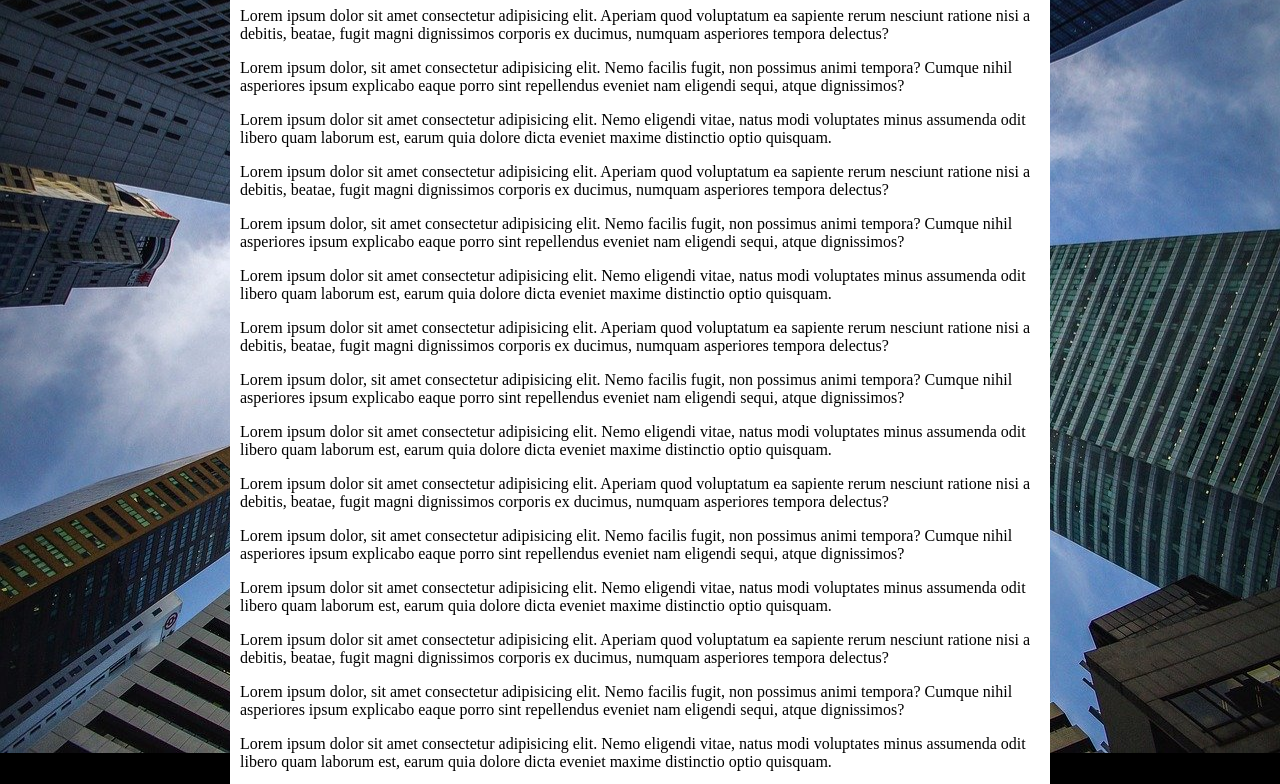
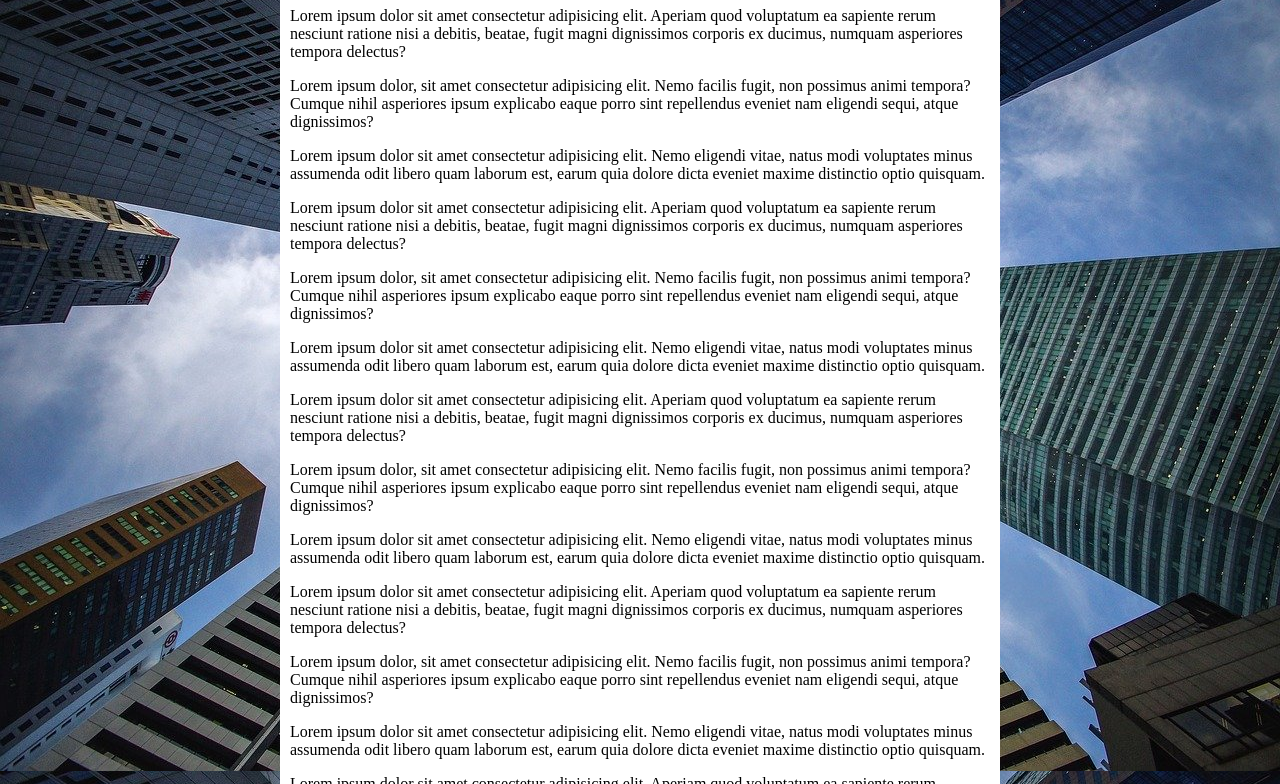
Before and after one commit to belacartaxo/html-css, a plain HTML site: page Módulo 2/exer022/fundo06.html in a window 1280 px wide. Shown: the part 82-866 px from the top of the page. Drawn offline with Linux system fonts and the light colour scheme.

Commit message:
atualizações 27/09

```diff
--- a/Módulo 2/exer022/fundo06.html
+++ b/Módulo 2/exer022/fundo06.html
@@ -4,22 +4,29 @@
     <meta charset="UTF-8">
     <meta http-equiv="X-UA-Compatible" content="IE=edge">
     <meta name="viewport" content="width=device-width, initial-scale=1.0">
-    <title>Testando Imagem de Fundo</title>
+    <title>Fundo Fixo de Tela</title>
     <style>
         body{
             height: 100vh;
-            background-color: black;
+            /*background-color: black;
             background-image: url('imagens/wallpaper002\ \(1\).jpg');
             background-position: center center;
-            background-size: cover; /*melhor que contain ou alguma medida, porem depende doque você deseja*/
-            background-repeat: no-repeat;
+            background-size: cover; /*melhor que contain ou alguma medida, porem depende doque você deseja
+            background-attachment: fixed;*/
+
+            background: black url('imagens/wallpaper002\ \(1\).jpg') center center fixed;
+            /*Shorthand - background
+            color -> image -> position -> repeat -> *size* -> attachment*/
+            background-size: cover;
+            /*Apesar de na teoria a ordem ser essa quando colocamos o size a imagem não aparece, logo você deve colocar o size a parte*/
+
         }
         main{
             background-color: white;
             border-radius: 10px;
             padding: 1px 10px;
             margin: auto;
-            width: 800px;
+            max-width: 700px;
         }
     </style>
 </head>
```
Also changed, not shown: README.html (added, +16 -0 lines), Módulo 2/exer022/fundo007.html (added), 1 other file.
